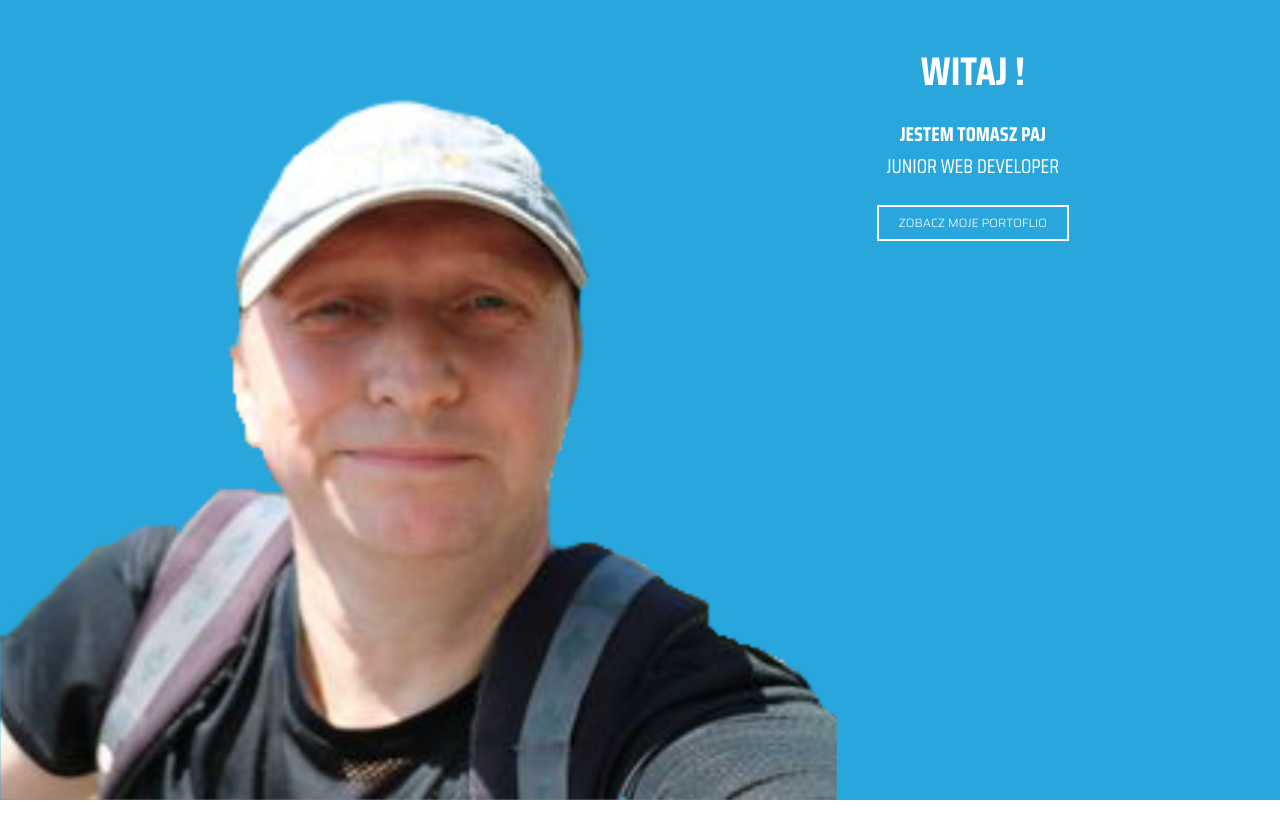
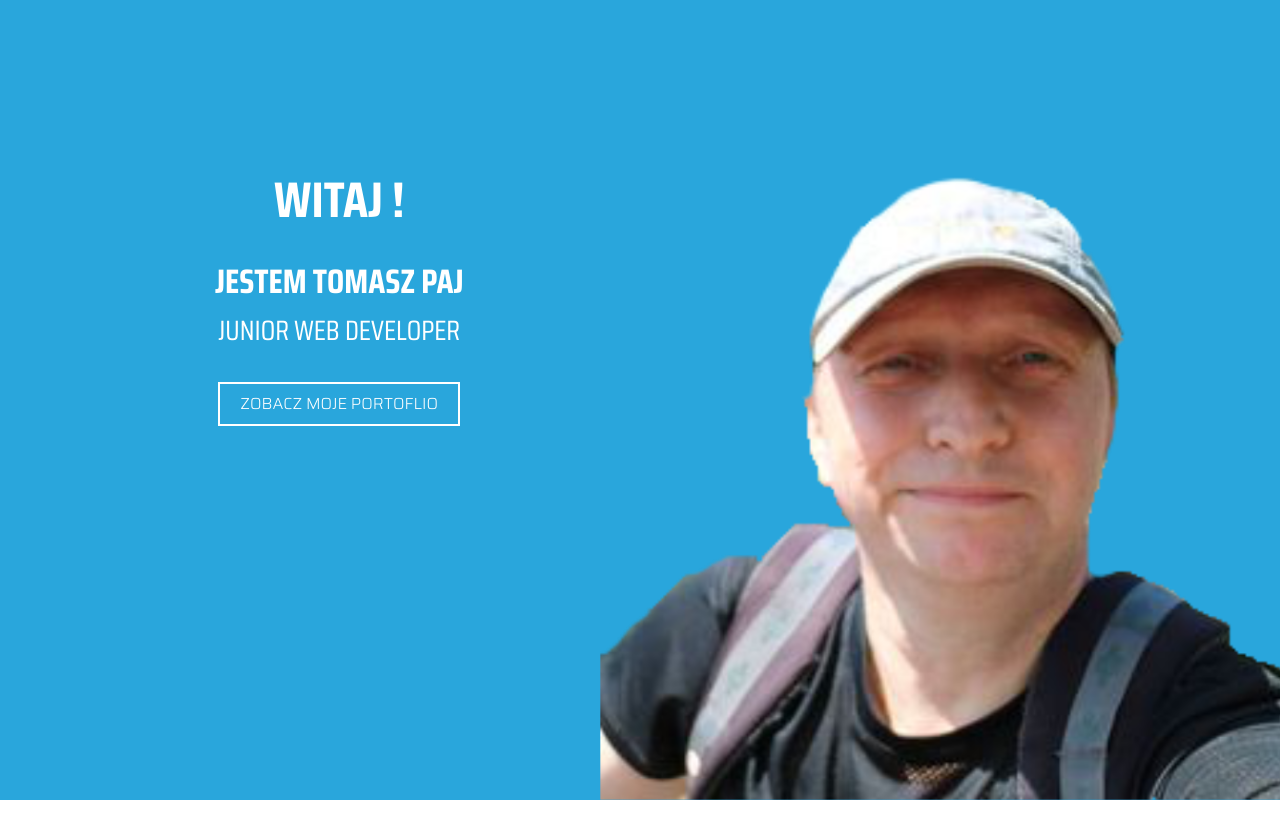
Before and after one commit to tomaszp123/Wizytowka, a plain HTML site: page index.html in a window 1280 px wide. Shown: the top 838 px of the page. Drawn offline with Linux system fonts and the light colour scheme.

Commit message:
add resolutions

```diff
--- a/css/style.css
+++ b/css/style.css
@@ -13,7 +13,7 @@ header {
     position: relative;
     background-color: #29a6dc;
     height: 100vh;
-
+    overflow: hidden;
 }
 
 header>* {
@@ -27,7 +27,7 @@ header img {
 }
 
 header div.witaj {
-    top: 5%;
+    top: 7%;
     left: 5%;
     right: 5%;
     color: white;
@@ -61,21 +61,73 @@ header button {
     border: 2px solid white;
 }
 
-@media (orientation: landscape) {
-    header img {
-        height: 90%;
-        left: 0;
+@media (orientation: portrait) and (min-width: 400px) {
+    header h1 {
+        font-size: 28px;
+    }
+
+    header h2 {
+        font-size: 24px;
     }
 
     header div.witaj {
-        top: 5%;
-        left: 54%;
-        right: 2%;
+        font-size: 50px;
+        top: 6%;
+    }
+
+
+    header button {
+        font-size: 16px;
+        line-height: 40px;
+    }
+}
+
+@media (orientation: landscape) {
+    header img {
+        height: 80%;
+        bottom: 0;
+        right: -5%;
+    }
+
+    header div.witaj {
+        top: 15%;
+        left: 7%;
+        right: 54%;
+    }
+
+    header button {
+        margin-top: 10px;
     }
 
 }
 
+@media (orientation: landscape) and (min-width: 640px) {
+    header img {
+        height: 80%;
+        bottom: 0;
+        right: -5%;
+    }
 
+    header h1 {
+        font-size: 34px;
+    }
+
+    header h2 {
+        font-size: 28px;
+    }
+
+    header div.witaj {
+        font-size: 50px;
+        top: 20%;
+    }
+
+
+    header button {
+        font-size: 16px;
+        line-height: 40px;
+    }
+
+}
 
 section {
     min-height: 100vh;
```
